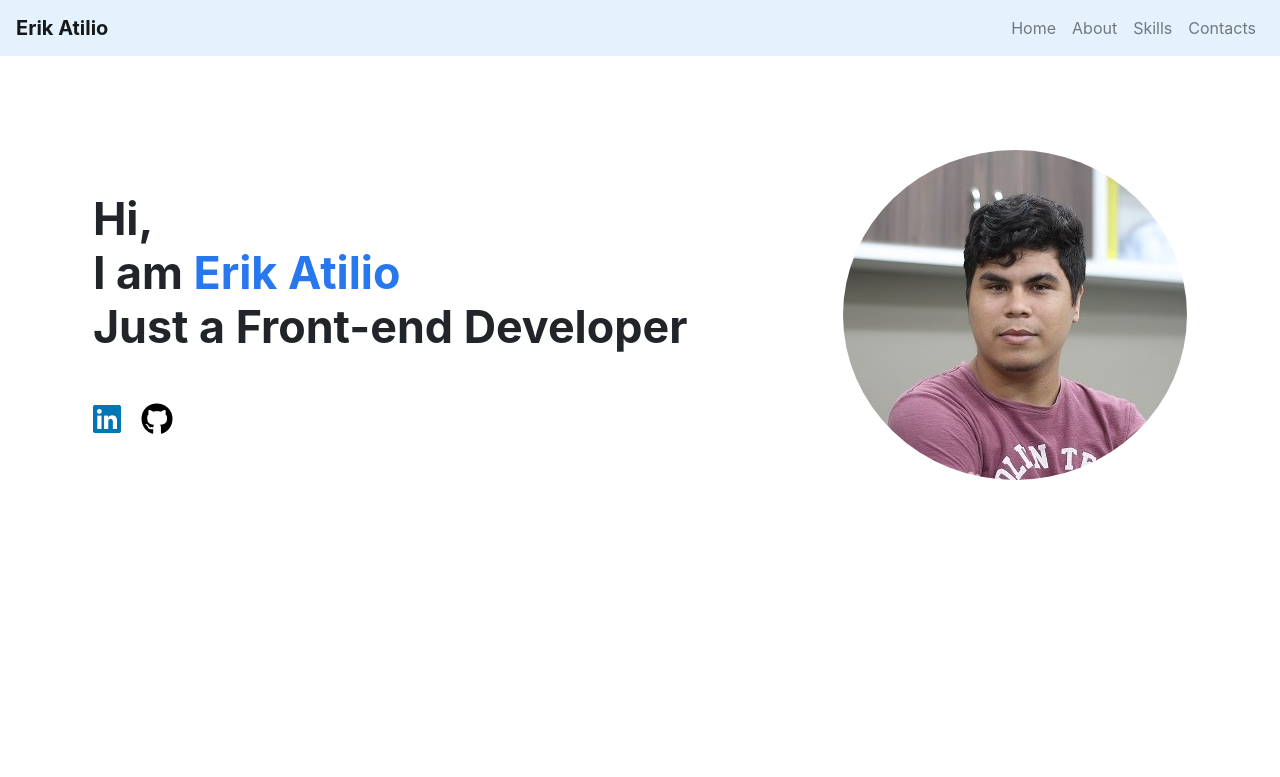
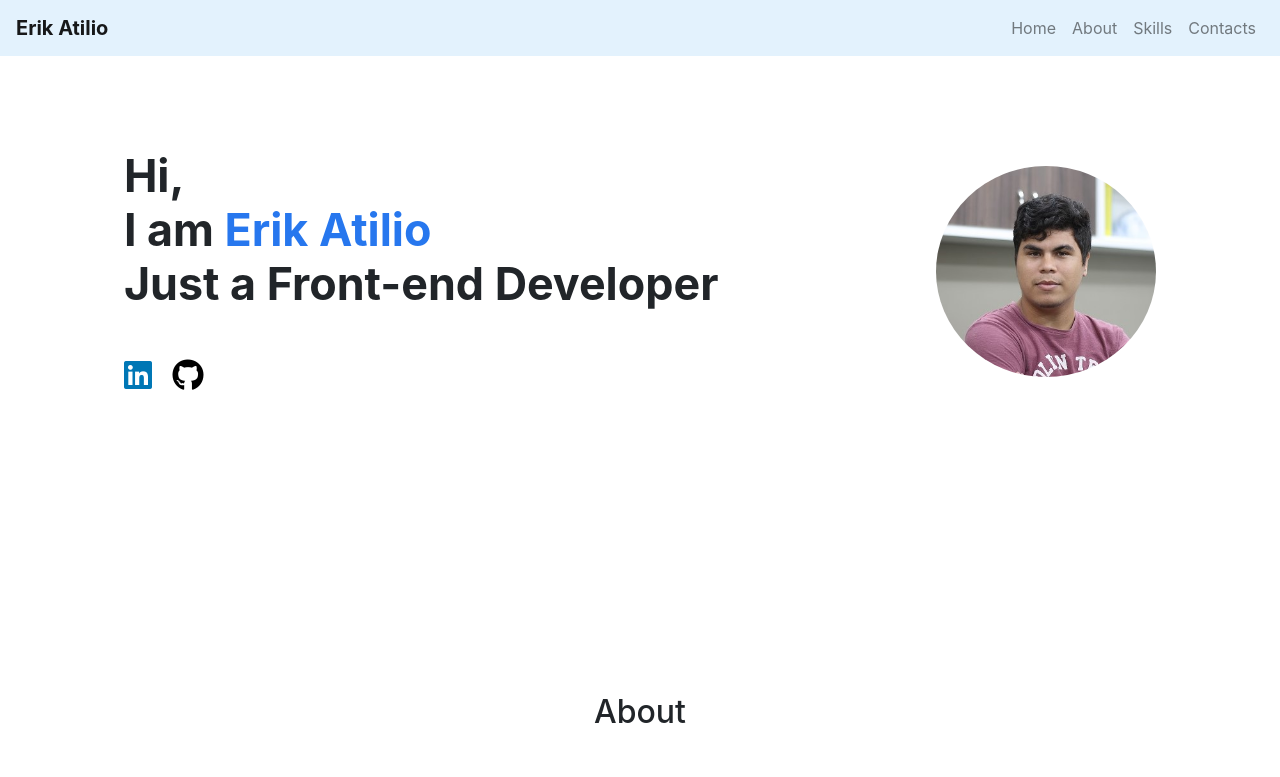
Before and after one commit to erikatilio/portifolio, a plain HTML site: page index.html in a window 1280 px wide. Shown: the top 777 px of the page. Drawn offline with nearby package versions, Linux system fonts and the light colour scheme.

Commit message:
Ajuste Max-width

```diff
--- a/css/style.css
+++ b/css/style.css
@@ -38,7 +38,7 @@
   object-fit: fill;
   border-radius: 50%;
   width: 100%;
-  max-width: 360px;
+  max-width: 220px;
 }
 
 .about {
```
